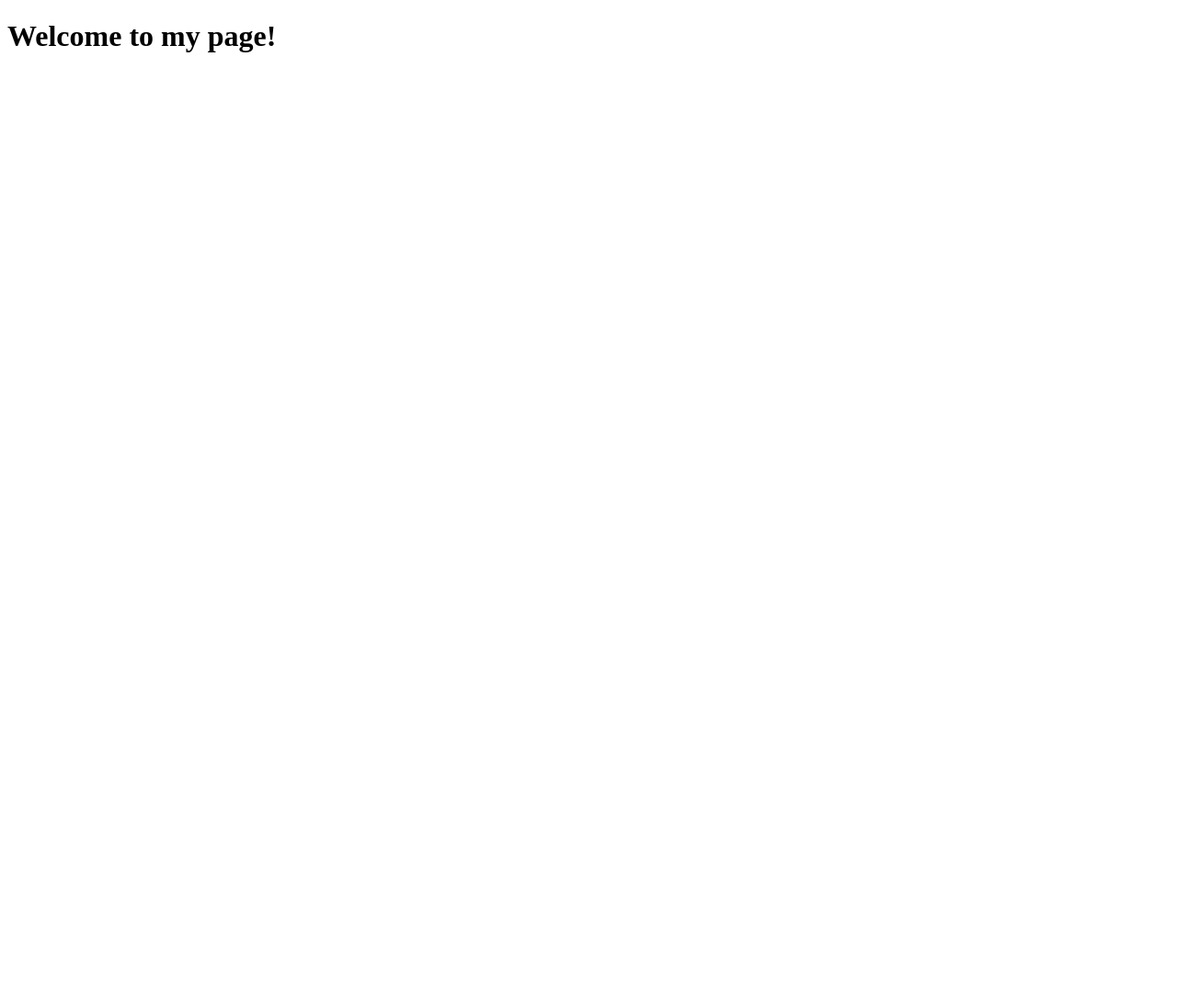
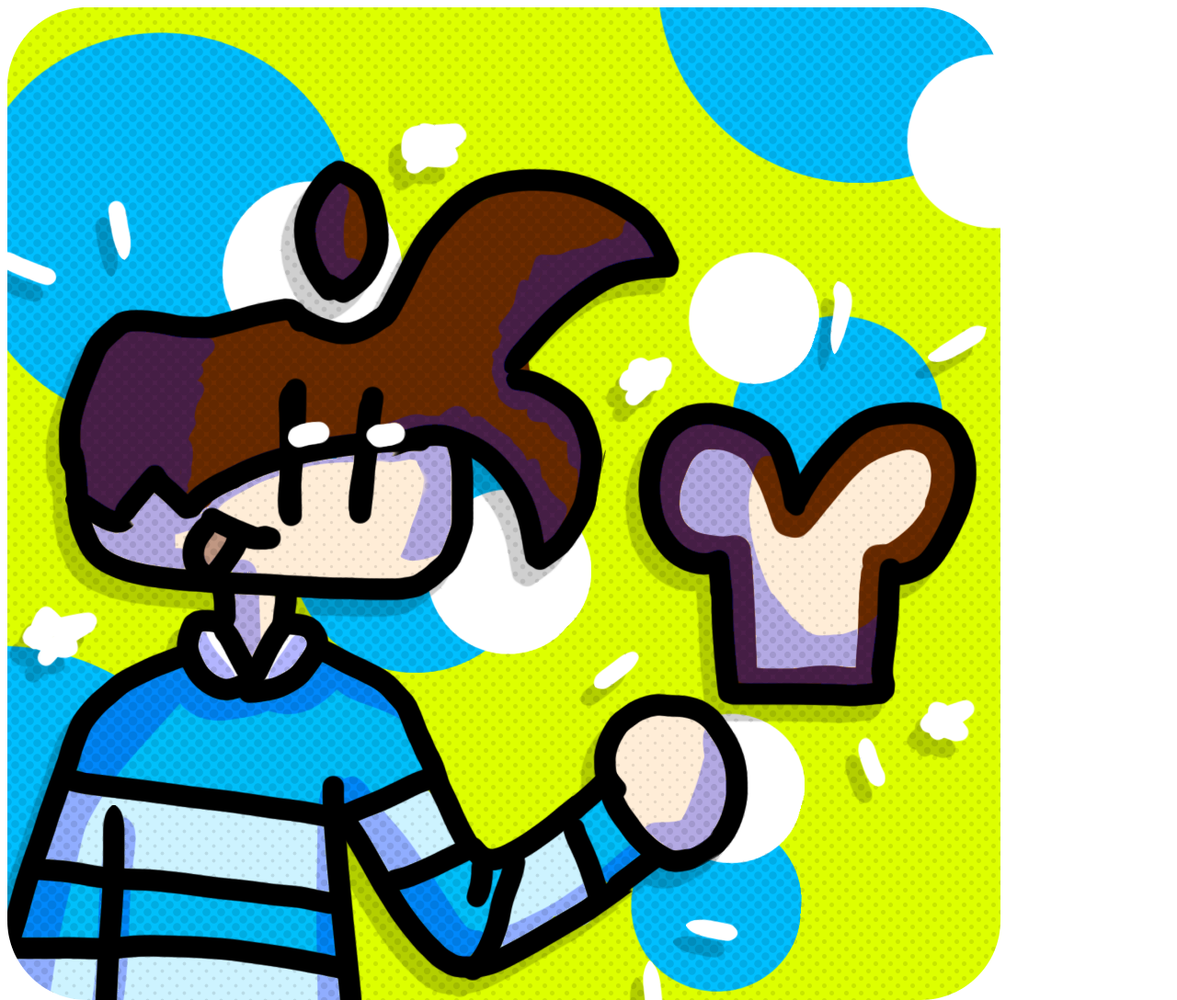
Before and after one commit to BreadGuy291/BreadGuy291.github.io, a plain HTML site: page index.html in a window 1280 px wide. Shown: the top 1088 px of the page at 92% size. Before the commit the page ends 800 px from the top, so only its background shows below. Drawn offline with Linux system fonts and the light colour scheme.

Commit message:
Update index.html

```diff
--- a/index.html
+++ b/index.html
@@ -1,8 +1,8 @@
 <!doctype html>
 <html>
 <body>
-
-<h1>Welcome to my page!</h1>
+   <img src="breadGuy-modified.png">
+<h1>BreadGuy291</h1>
 
 </body>
 
```
